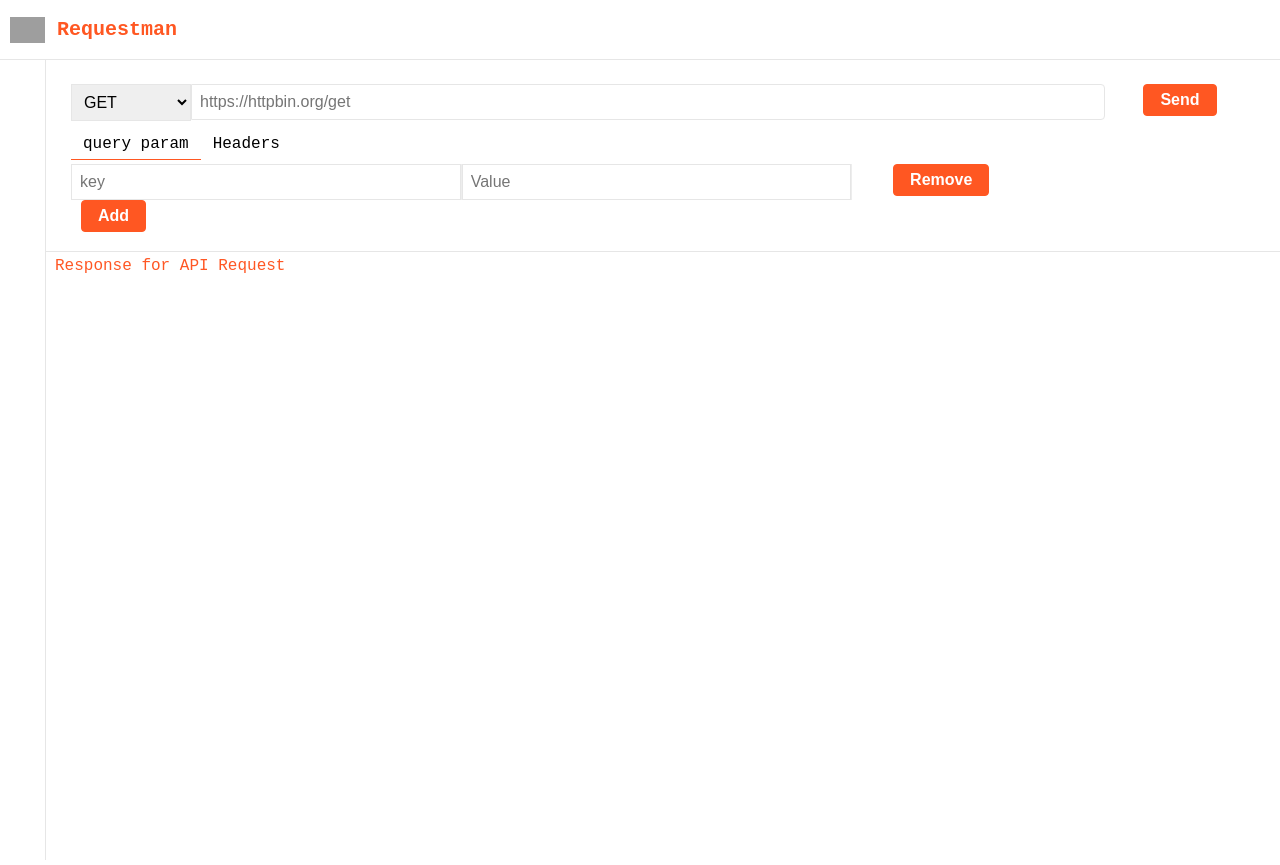
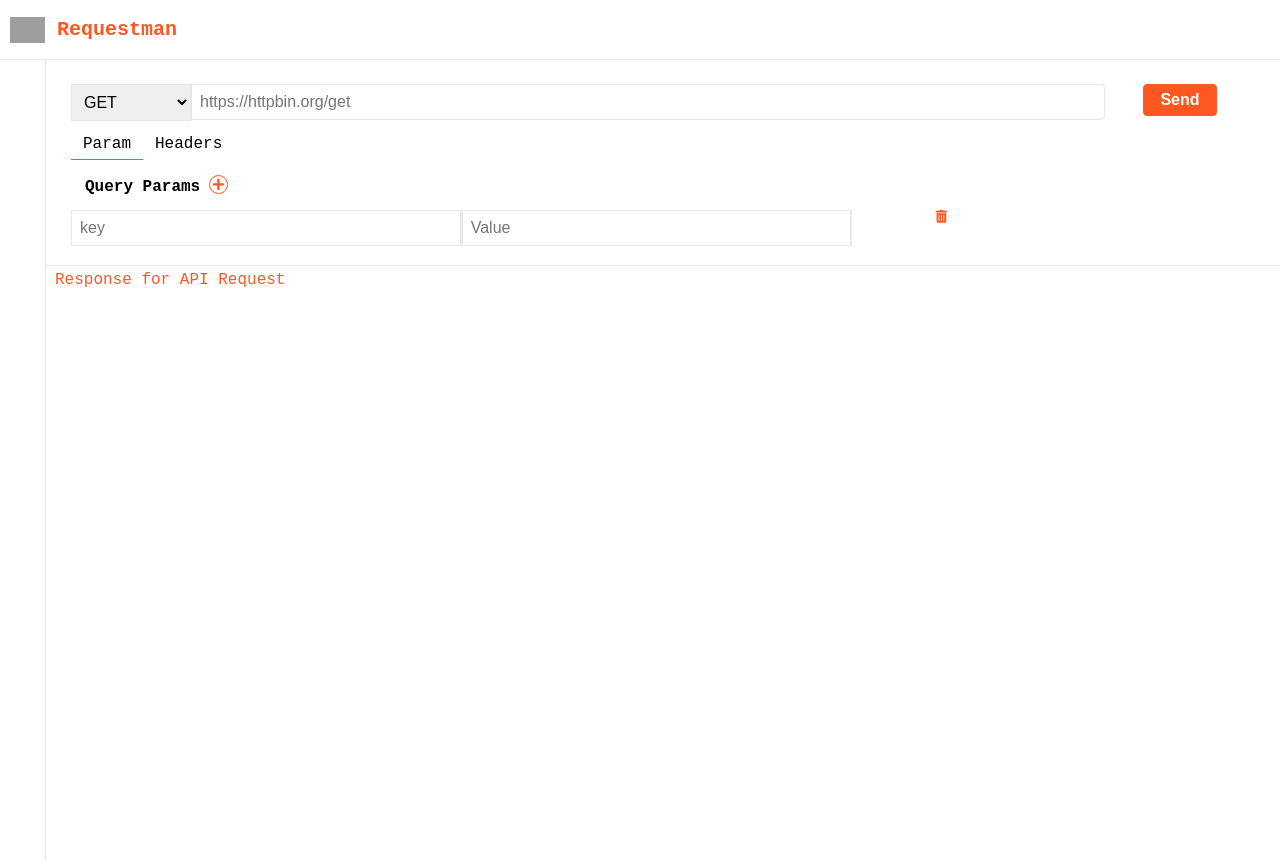
Before and after one commit to arunahuja94/requestman, a React (Create React App) app: page / in a window 1280 px wide. Built offline with nearby package versions, Linux system fonts and the light colour scheme; grey boxes are pictures that could not be loaded.

Commit message:
Ui changes and icon added

```diff
--- a/package.json
+++ b/package.json
@@ -10,6 +10,7 @@
     "react": "^17.0.2",
     "react-ace": "^9.4.1",
     "react-dom": "^17.0.2",
+    "react-icons": "^4.2.0",
     "react-scripts": "4.0.3",
     "react-tabs": "^3.2.2",
     "web-vitals": "^1.1.2"
--- a/src/components/HeaderContainer.js
+++ b/src/components/HeaderContainer.js
@@ -5,9 +5,9 @@ import "../styles/HeaderContainer.css";
 const HeaderContainer = () => {
   return (
     <div className="HeaderContainer">
-    <div class="header__section-left">
-    <div class="top-navigation">
-    <a className="site-identity" target="_self" href="https://github.com/arunahuja94/requestman"><img className="site-logo" src="https://raw.githubusercontent.com/arunahuja94/requestman/master/postman.png" /><div class="top-navigation-text">Requestman</div></a>
+    <div className="header__section-left">
+    <div className="top-navigation">
+    <a className="site-identity" target="_self" href="https://github.com/arunahuja94/requestman"><img className="site-logo" src="https://raw.githubusercontent.com/arunahuja94/requestman/master/postman.png" /><div className="top-navigation-text">Requestman</div></a>
     </div></div>
     </div>
   );
--- a/src/components/MainContainer.js
+++ b/src/components/MainContainer.js
@@ -1,28 +1,26 @@
 import React, { useState, Fragment } from "react";
 
 import { requestHandler } from "../services/api";
-import Response from './Response';
+import Response from "./Response";
 import "../styles/MainWrapper.css";
-import { Tab, Tabs, TabList, TabPanel } from 'react-tabs';
-// import 'react-tabs/style/react-tabs.css';
+import { Tab, Tabs, TabList, TabPanel } from "react-tabs";
+import * as FaIcons from "react-icons/fa";
 
 const MainContainer = () => {
-
-const [apiUrl,setApiUrl] = useState('');
-const [apiAction,setApiAction] = useState('get');
-const [apiResponse,setApiResponse] = useState('');
+  const [apiUrl, setApiUrl] = useState("");
+  const [apiAction, setApiAction] = useState("get");
+  const [apiResponse, setApiResponse] = useState("");
   const [inputFields, setInputFields] = useState([
-    { qp_key: '', qp_value: '' }
+    { qp_key: "", qp_value: "" },
   ]);
-
 
   const handleAddFields = () => {
     const values = [...inputFields];
-    values.push({ qp_key: '', qp_value: '' });
+    values.push({ qp_key: "", qp_value: "" });
     setInputFields(values);
   };
 
-  const handleRemoveFields = index => {
+  const handleRemoveFields = (index) => {
     const values = [...inputFields];
     values.splice(index, 1);
     setInputFields(values);
@@ -41,29 +39,31 @@ const [inputFields, setInputFields] = useState([
 
   const handleChange = (event) => {
     const target = event.target;
-    console.log(target.name,target.value);
-    switch (target.name)
-    {
-    case 'apiUrl':
+    console.log(target.name, target.value);
+    switch (target.name) {
+      case "apiUrl":
         setApiUrl(target.value);
         break;
 
-    case 'apiAction':
+      case "apiAction":
         setApiAction(target.value);
         break;
 
       default:
-
     }
-  }
+  };
 
   const handleSubmit = async (event) => {
     event.preventDefault();
     let apiData = {};
-    for (const{'qp_key':qp_key,'qp_value':qp_value} of inputFields) {
+    for (const { qp_key: qp_key, qp_value: qp_value } of inputFields) {
       apiData[qp_key] = qp_value;
     }
-     const resp = await requestHandler({'apiUrl':apiUrl,'apiAction':apiAction,'apiData':apiData});
+    const resp = await requestHandler({
+      apiUrl: apiUrl,
+      apiAction: apiAction,
+      apiData: apiData,
+    });
     setApiResponse(resp);
   };
 
@@ -77,9 +77,11 @@ const handleChange = (event) => {
               <ul>
                 <li className="method">
                   <div>
-                    <select name="apiAction"
+                    <select
+                      name="apiAction"
                       value={apiAction}
-                      onChange={handleChange}>
+                      onChange={handleChange}
+                    >
                       <option value="get">GET</option>
                       <option value="post">POST</option>
                       <option value="put">PUT</option>
@@ -102,22 +104,33 @@ const handleChange = (event) => {
                 </li>
                 <li className="send method">
                   <div>
-                    <button class="Rbutton"> Send </button>
+                    <button className="Rbutton"> Send </button>
                   </div>
                 </li>
               </ul>
             </form>
           </div>
-        <div className="ParamTabs" >
+          <div className="ParamTabs">
             <Tabs>
               <TabList>
-      <Tab>query param</Tab>
+                <Tab>Param</Tab>
                 <Tab>Headers</Tab>
               </TabList>
 
               <TabPanel>
                 <div className="query_param">
                   <div className="query_param_inputs">
+                    <div className="TabContentLabelContainer">
+                      <label className="TabContentLabel">Query Params</label>
+                      <span onClick={() => handleAddFields()}>
+                        <FaIcons.FaPlus
+                          size="0.8em"
+                          color="#ff5722"
+                          className="AddIcon"
+                        />
+                      </span>
+                    </div>
+
                     {inputFields.map((inputField, index) => (
                       <Fragment key={`${inputField}~${index}`}>
                         <div className="form-container">
@@ -129,7 +142,9 @@ const handleChange = (event) => {
                               name="qp_key"
                               value={inputField.qp_key}
                               placeholder="key"
-                  onChange={event => handleInputChange(index, event)}
+                              onChange={(event) =>
+                                handleInputChange(index, event)
+                              }
                             />
                           </div>
                           <div className="qp-form-group">
@@ -140,29 +155,24 @@ const handleChange = (event) => {
                               name="qp_value"
                               value={inputField.qp_value}
                               placeholder="Value"
-                  onChange={event => handleInputChange(index, event)}
+                              onChange={(event) =>
+                                handleInputChange(index, event)
+                              }
                             />
                           </div>
                           <div className="form-group width-15">
-                <button
-                  className="btn btn-link"
-                  type="button"
-                  onClick={() => handleRemoveFields(index)}
-                >
-                Remove
-                </button>
+                            <span onClick={() => handleRemoveFields(index)}>
+                              <FaIcons.FaTrashAlt
+                                size="0.8em"
+                                color="#ff5722"
+                                className="TrashIcon"
+                              />
+                            </span>
                           </div>
                         </div>
                       </Fragment>
                     ))}
                   </div>
-                  <button
-                  className="Addbutton"
-                  type="button"
-                  onClick={() => handleAddFields()}
-                >
-                  Add
-                </button>
                 </div>
               </TabPanel>
               <TabPanel>
@@ -170,14 +180,13 @@ const handleChange = (event) => {
               </TabPanel>
             </Tabs>
           </div>
-
         </div>
         <div className="response">
-          <Response data={ apiResponse } />
+          <Response data={apiResponse} />
         </div>
       </div>
     </div>
   );
-}
+};
 
 export default MainContainer;
--- a/src/styles/MainWrapper.css
+++ b/src/styles/MainWrapper.css
@@ -25,7 +25,24 @@
     box-shadow: inset 0 -1px 0 #e6e6e6;
     padding: 20px 25px;
 }
-
+.TabContentLabelContainer
+{
+    width: fit-content;
+    padding: 10px 10px;
+    align-items: center;
+    display: flex;
+}
+.AddIcon {
+    border: 1px solid;
+    border-radius: 50%;
+    padding: 2px 2px;
+    margin: 0 5px;
+    cursor: pointer;
+}
+label.TabContentLabel {
+    font-weight: 600;
+    color: #000 !important;
+}
 .MainWrapper .request-inner {
     width: 100%;
     display: inline-block;
```
Also changed, not shown: public/manifest.json, 1 other file (tests, documents, lock files or other folders). Lines whose indentation alone changed are shown as unchanged.
